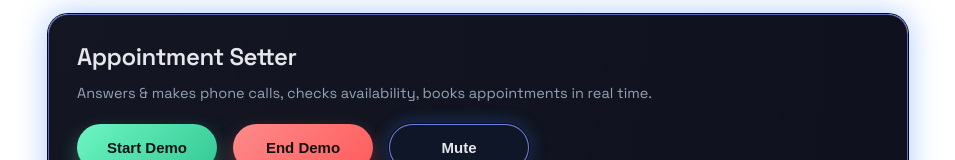
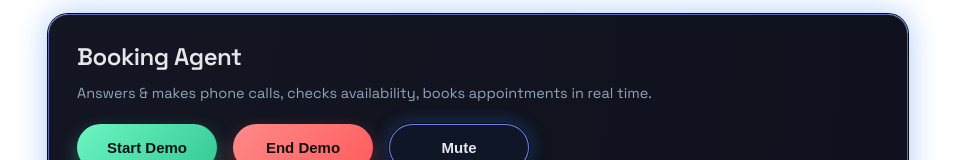
Before and after one commit to xavier563/setter, a plain HTML site: page index.html in a window 1280 px wide. Shown: the top 160 px of the page, without its empty margins (162-1117 px from the left). Drawn offline with Linux system fonts and the light colour scheme.

Commit message:
Update index.html

```diff
--- a/index.html
+++ b/index.html
@@ -172,7 +172,7 @@
     <div class="card">
       <div class="header">
         <div>
-          <h1 class="title">Appointment Setter</h1>
+          <h1 class="title">Booking Agent</h1>
           <p class="subtitle">
             Answers & makes phone calls, checks availability, books appointments in real time.
           </p>
```
